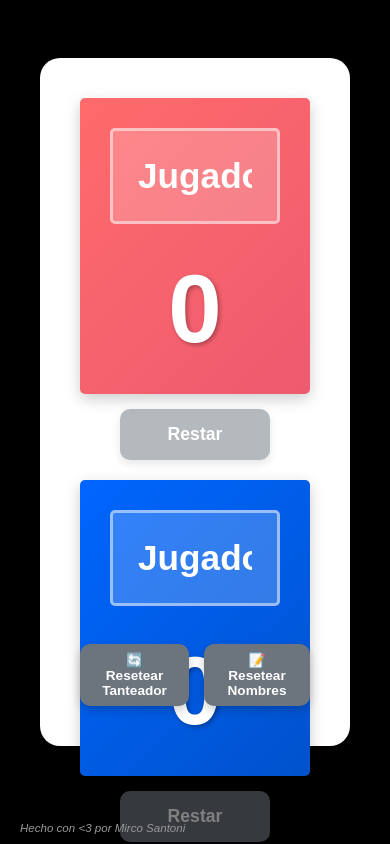
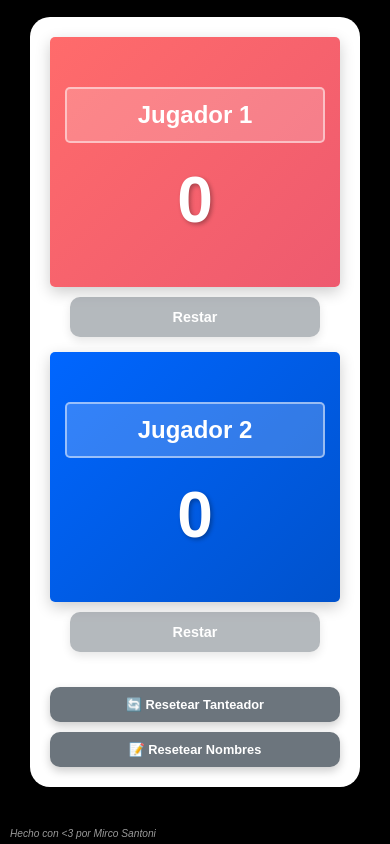
Before and after one commit to MircoSantoni/BadmintonCounter, a plain HTML site: page index.html in a window 390 px wide. Drawn offline with Linux system fonts and the light colour scheme.

Commit message:
Update index.html

```diff
--- a/index.html
+++ b/index.html
@@ -37,6 +37,15 @@
             justify-content: space-between;
         }
 
+        @media (max-width: 768px) {
+            .container {
+                padding: 20px;
+                height: auto;
+                max-height: none;
+                min-height: calc(100vh - 100px);
+            }
+        }
+
         h1 {
             text-align: center;
             color: #ffffff;
@@ -52,10 +61,26 @@
             min-height: 0;
         }
 
+        @media (max-width: 768px) {
+            .scoreboard {
+                flex-direction: column;
+                gap: 15px;
+                margin-bottom: 15px;
+                flex: 1 1 auto;
+            }
+        }
+
         .player-section {
             flex: 1;
             display: flex;
             flex-direction: column;
+        }
+
+        @media (max-width: 768px) {
+            .player-section {
+                flex: 1 1 auto;
+                min-height: 0;
+            }
         }
 
         .player-decrease-btn {
@@ -66,6 +91,15 @@
             position: relative;
             z-index: 10;
             pointer-events: auto;
+        }
+
+        @media (max-width: 768px) {
+            .player-decrease-btn {
+                width: 100%;
+                max-width: 250px;
+                min-width: auto;
+                margin-top: 10px;
+            }
         }
 
         .player-box {
@@ -81,6 +115,14 @@
             flex-direction: column;
             justify-content: center;
             align-items: center;
+        }
+
+        @media (max-width: 768px) {
+            .player-box {
+                padding: 20px 15px;
+                min-height: 250px;
+                flex: 1 1 auto;
+            }
         }
 
         .player-box:hover {
@@ -115,6 +157,15 @@
             font-weight: bold;
         }
 
+        @media (max-width: 768px) {
+            .player-name-input {
+                padding: 15px 10px;
+                font-size: 1.8em;
+                margin-bottom: 20px;
+                border-width: 2px;
+            }
+        }
+
         .player-name-input::placeholder {
             color: rgba(255, 255, 255, 0.7);
         }
@@ -129,6 +180,19 @@
             font-size: 8em;
             font-weight: bold;
             text-shadow: 2px 2px 4px rgba(0, 0, 0, 0.3);
+            flex-shrink: 0;
+        }
+
+        @media (max-width: 768px) {
+            .score {
+                font-size: 5em;
+            }
+        }
+
+        @media (max-width: 480px) {
+            .score {
+                font-size: 4em;
+            }
         }
 
         .controls {
@@ -139,6 +203,19 @@
             align-items: center;
             margin-top: 20px;
             flex-shrink: 0;
+        }
+
+        @media (max-width: 768px) {
+            .controls {
+                flex-direction: column;
+                gap: 10px;
+                width: 100%;
+            }
+
+            .controls .btn {
+                width: 100%;
+                max-width: 300px;
+            }
         }
 
         .btn {
@@ -195,6 +272,14 @@
             z-index: 100;
         }
 
+        @media (max-width: 768px) {
+            .author {
+                font-size: 0.75em;
+                bottom: 5px;
+                left: 10px;
+            }
+        }
+
         .author h6 {
             margin: 0;
             font-size: 0.85em;
@@ -242,25 +327,25 @@
             }
         }
 
-        @media (max-width: 768px) {
-            .scoreboard {
-                flex-direction: column;
-            }
-
-            .player-box {
-                min-height: 200px;
-            }
-
-            .score {
-                font-size: 6em;
+        @media (max-width: 480px) {
+            body {
+                padding: 10px;
+                padding-bottom: 50px;
             }
 
             .player-name-input {
-                font-size: 2.2em;
+                font-size: 1.5em;
+                padding: 12px 8px;
             }
 
-            h1 {
-                font-size: 2em;
+            .btn {
+                padding: 12px 20px;
+                font-size: 0.9em;
+            }
+
+            .btn-reset {
+                padding: 10px 14px;
+                font-size: 0.8em;
             }
         }
     </style>
```
